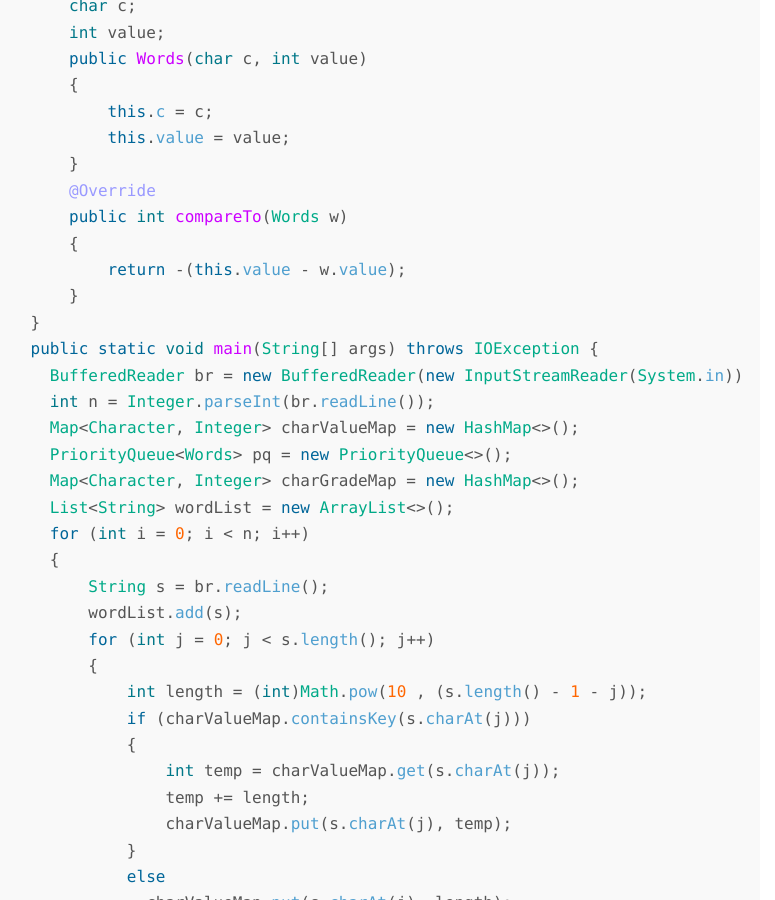
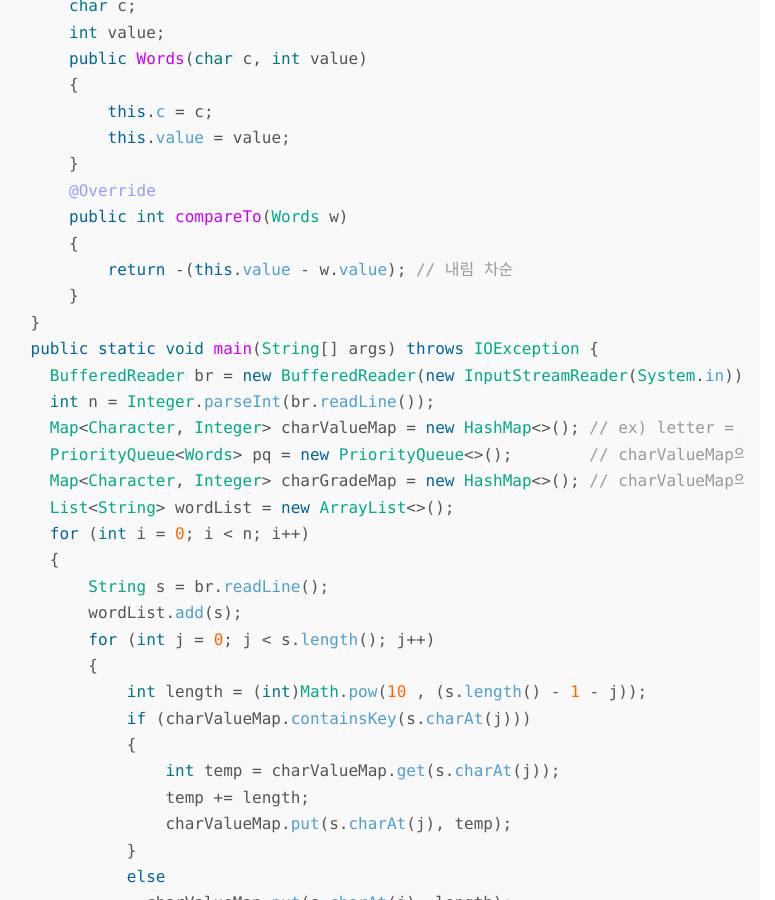
Before and after one commit to hyunwlee-dev/TIL, a Jekyll site: the page built from _posts/2021-09-17-algorithm.md, in a window 1280 px wide and 900 px high, scrolled down 3957 px. Shown: the whole window, without its empty margins (280-1055 px from the left). Built offline with Jekyll 4.4.1, drawn with Linux system fonts in a browser that asks for light colours; nearby versions of some CDN libraries.

Commit message:
modified:   2021-09-17-algorithm.md

```diff
--- a/_posts/2021-09-17-algorithm.md
+++ b/_posts/2021-09-17-algorithm.md
@@ -141,15 +141,15 @@ public class 단어 수학 {
         @Override
         public int compareTo(Words w)
         {
-            return -(this.value - w.value);
+            return -(this.value - w.value); // 내림 차순
         }
     }
     public static void main(String[] args) throws IOException {
       BufferedReader br = new BufferedReader(new InputStreamReader(System.in));
       int n = Integer.parseInt(br.readLine());
-      Map<Character, Integer> charValueMap = new HashMap<>();
-      PriorityQueue<Words> pq = new PriorityQueue<>();
-      Map<Character, Integer> charGradeMap = new HashMap<>();
+      Map<Character, Integer> charValueMap = new HashMap<>(); // ex) letter = ABAC 일 경우, [{'A', 1010}, {'B', 100}, {'C', 1}]
+      PriorityQueue<Words> pq = new PriorityQueue<>();        // charValueMap의 value가 큰 순으로
+      Map<Character, Integer> charGradeMap = new HashMap<>(); // charValueMap의 value가 클수록 높은 grade [{'A', 9}, {'B', 8}, {'C', 7}]
       List<String> wordList = new ArrayList<>();
       for (int i = 0; i < n; i++)
       {
```
